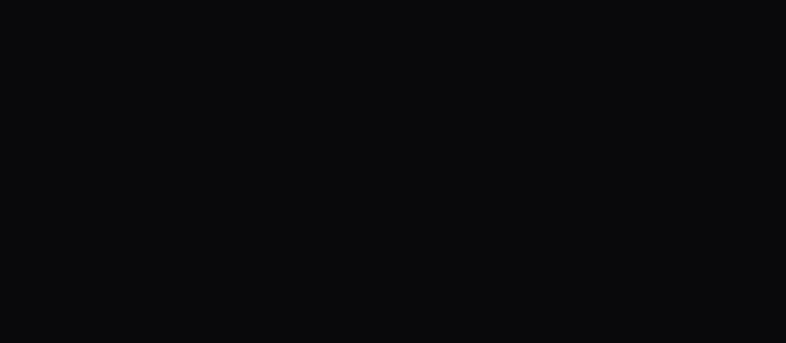
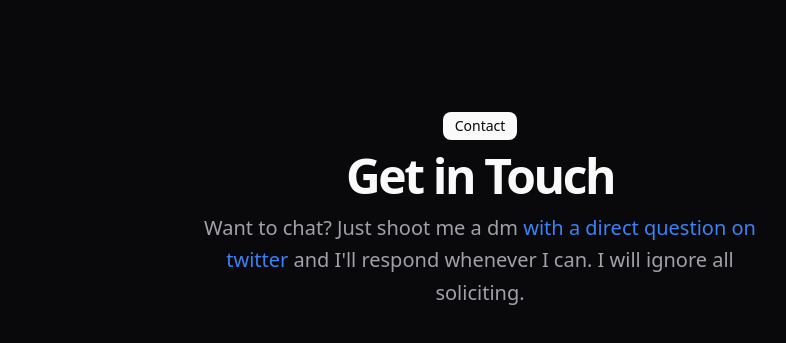
Before and after one commit to karlosM1/Portfolio, a React (Vite) app in the folder my-portfolio/: page / in a window 1280 px wide. Shown: the part 2330-2673 px from the top of the page, without its empty margins (160-946 px from the left). Before the commit the page ends 2368 px from the top, so only its background shows below. Built offline with nearby package versions, Linux system fonts and the light colour scheme.

Commit message:
feat: get in touch section

```diff
--- a/my-portfolio/src/components/project-card.tsx
+++ b/my-portfolio/src/components/project-card.tsx
@@ -1,14 +1,10 @@
 import {
   Card,
   CardContent,
-  CardDescription,
   CardFooter,
   CardHeader,
   CardTitle,
 } from "@/components/ui/card";
-import { Button } from "@/components/ui/button";
-import { Mail, Cog } from "lucide-react";
-import { SvgIcons } from "./Icons/icons";
 import { Badge } from "./ui/badge";
 import { Link } from "@tanstack/react-router";
 import { cn } from "@/lib/utils";
--- a/my-portfolio/src/routes/index.tsx
+++ b/my-portfolio/src/routes/index.tsx
@@ -1,4 +1,4 @@
-import { createFileRoute } from "@tanstack/react-router";
+import { createFileRoute, Link } from "@tanstack/react-router";
 import { HomeDocker } from "@/page/home";
 import { PersonDescription } from "@/components/person-description";
 import { ResumeCard } from "@/components/resume-card";
@@ -131,6 +131,28 @@
             </div>
           </div>
         </section>
+        <section id="contact">
+          <div className="grid items-center justify-center gap-4 px-4 text-center mb-10 md:px-6 w-full py-12">
+            <BlurFade delay={0.04 * 16}>
+              <div className="space-y-3">
+                <div className="inline-block rounded-lg bg-foreground text-background px-3 py-1 text-sm">
+                  Contact
+                </div>
+                <h2 className="text-3xl font-bold tracking-tighter sm:text-5xl">
+                  Get in Touch
+                </h2>
+                <p className="mx-auto max-w-[600px] text-muted-foreground md:text-xl/relaxed lg:text-base/relaxed xl:text-xl/relaxed">
+                  Want to chat? Just shoot me a dm{" "}
+                  <Link className="text-blue-500 hover:underline">
+                    with a direct question on twitter
+                  </Link>{" "}
+                  and I&apos;ll respond whenever I can. I will ignore all
+                  soliciting.
+                </p>
+              </div>
+            </BlurFade>
+          </div>
+        </section>
       </div>
       <HomeDocker />
     </div>
```
